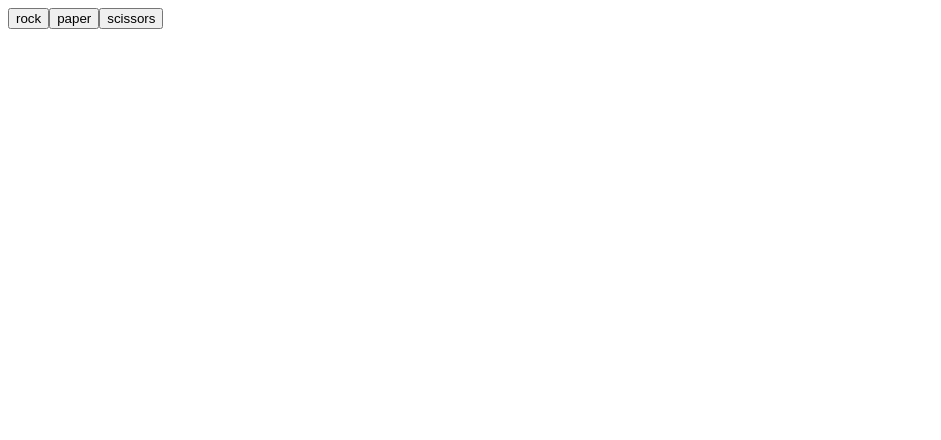
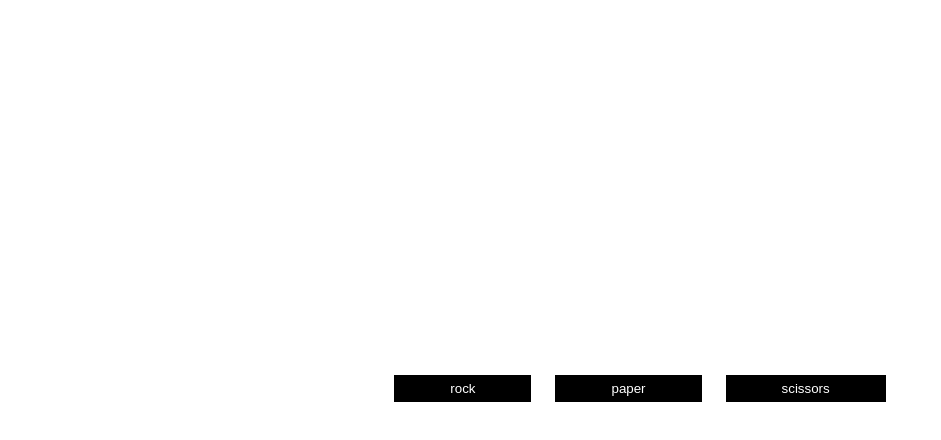
Before and after one commit to enes-96/rock-paper-scissors, a plain HTML site: page index.html in a window 1280 px wide. Shown: the whole page, without its empty margins (0-941 px from the left). Drawn offline with Linux system fonts and the light colour scheme.

Commit message:
done some styling

```diff
--- a/index.html
+++ b/index.html
@@ -9,7 +9,9 @@
     <title>Document</title>
   </head>
   <body>
-    <div id="choices"></div>
-    <h2 id="result"></h2>
+    <div class="container">
+      <div id="choices"></div>
+      <h2 id="result"></h2>
+    </div>
   </body>
 </html>
--- a/style.css
+++ b/style.css
@@ -0,0 +1,40 @@
+*,
+*::before,
+*::after {
+  margin: 0;
+  padding: 0;
+  box-sizing: border-box;
+}
+body {
+  height: 100vh;
+  font-family: sans-serif;
+  font-weight: 300;
+  display: flex;
+  justify-content: center;
+  align-items: center;
+}
+.container {
+  display: flex;
+  flex-direction: column;
+  gap: 24px;
+}
+button {
+  padding: 6px 56px;
+  outline: none;
+  border: none;
+  background-color: black;
+  color: #fff;
+  transition: 0.3s all;
+}
+button:hover {
+  background-color: white;
+  outline: 1px solid black;
+  color: black;
+  cursor: pointer;
+}
+#choices {
+  display: flex;
+  gap: 24px;
+  justify-content: center;
+  transition: 0.3s all;
+}
```
